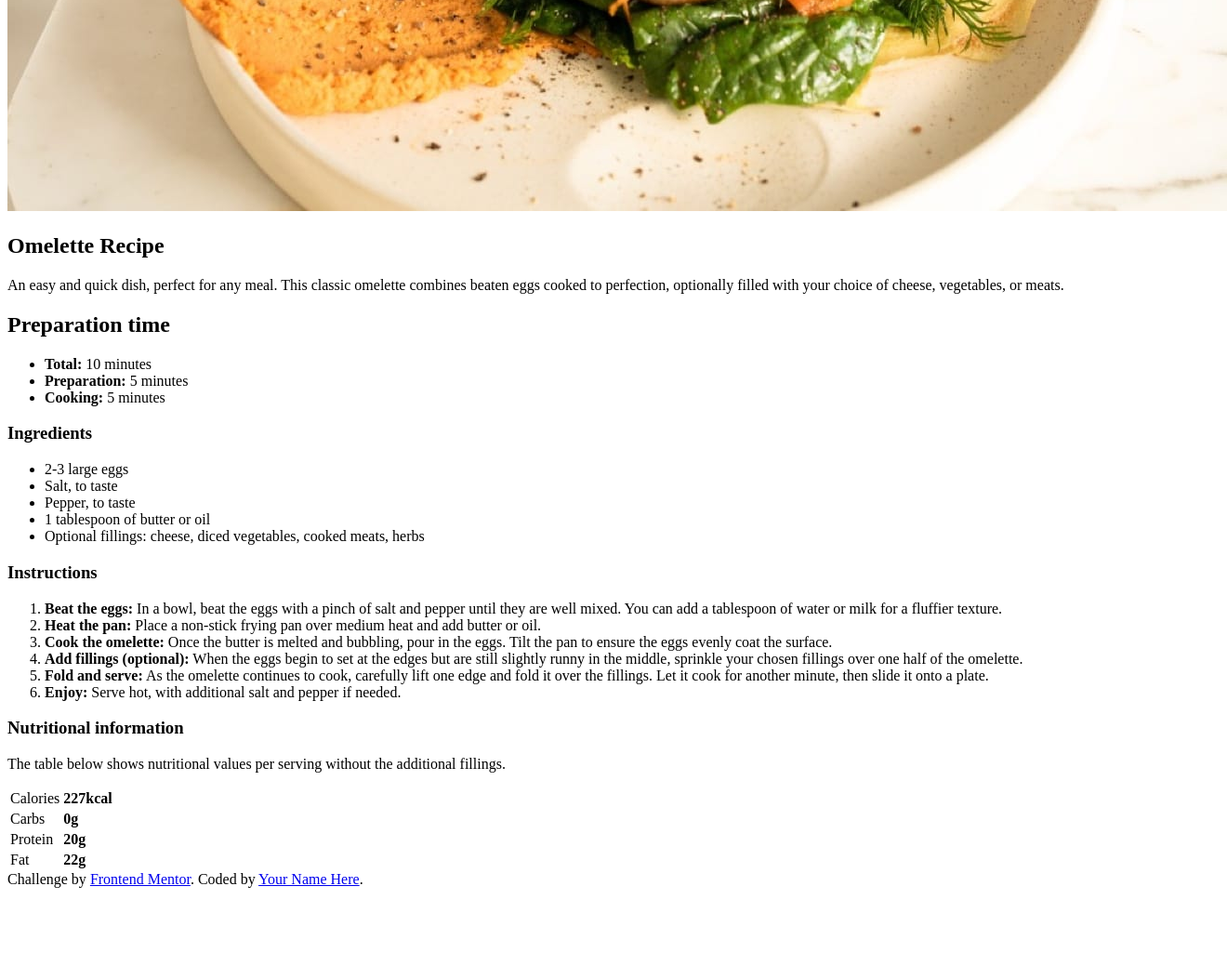
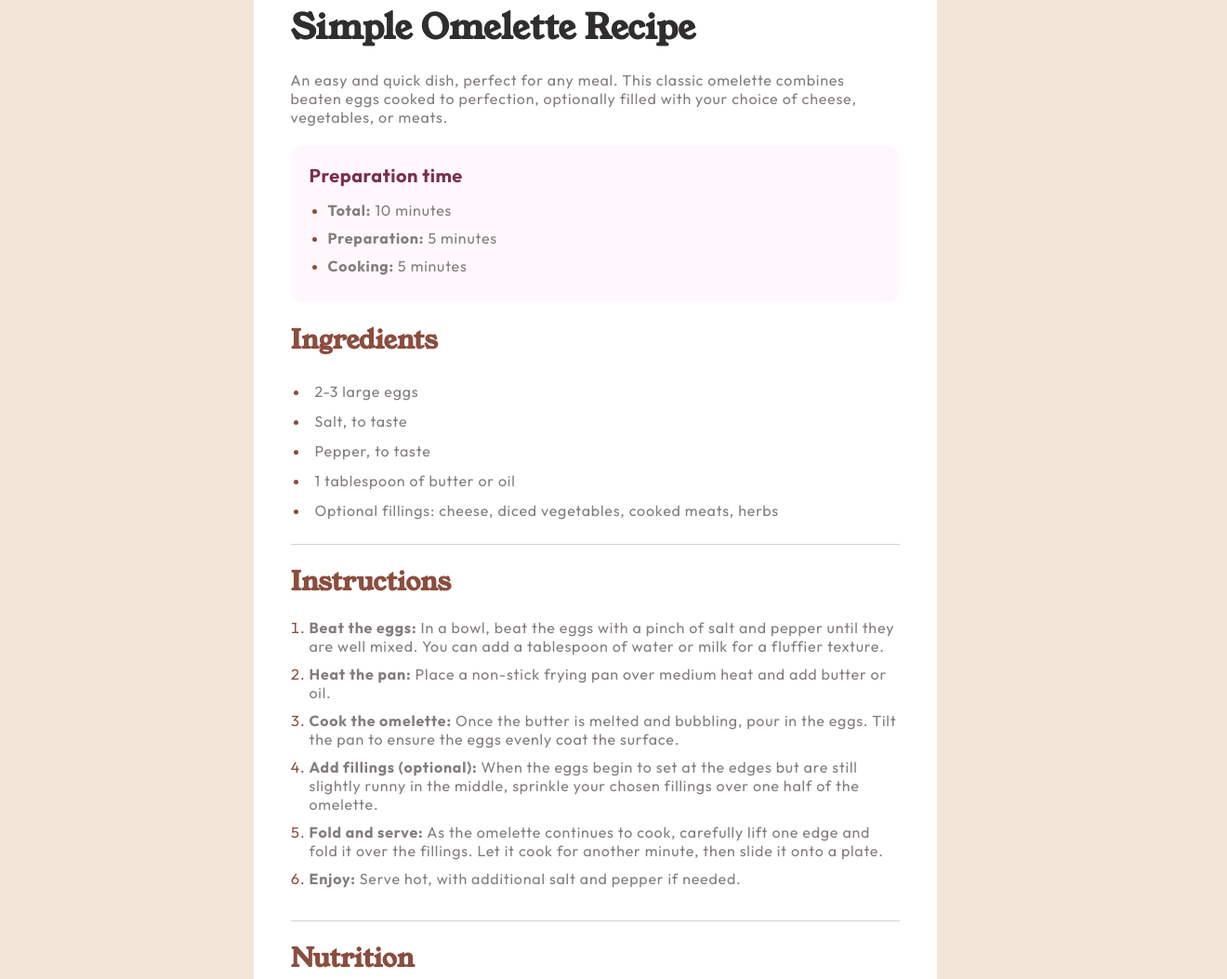
Before and after one commit to rainbowsurfer137/recipe-page, a plain HTML site: page index.html in a window 1280 px wide. Shown: the part 381-1434 px from the top of the page at 93% size, 1320 px wide, since content can reach past the window. Before the commit the page ends 1344 px from the top, so only its background shows below. Drawn offline with Linux system fonts and the light colour scheme; files that its build step writes are made by us from their sources.

Commit message:
Refactor HTML structure and update CSS styles for improved layout and readability

```diff
--- a/index.html
+++ b/index.html
@@ -5,7 +5,7 @@
   <meta name="viewport" content="width=device-width, initial-scale=1.0"> <!-- displays site properly based on user's device -->
 
   <link rel="icon" type="image/png" sizes="32x32" href="./assets/images/favicon-32x32.png">
-  <link rel="stylesheet" type="stylesheet" href="/Users/ericasmibert/Projects/recipe-page-main/styles.css">
+  <link rel="stylesheet" href="styles.css">
 
   <title>Frontend Mentor | Recipe page</title>
 
@@ -17,14 +17,14 @@
   <section class="heading">
     <img src="assets/images/image-omelette.jpeg" alt="Omelette">
 
-    <h1>Omelette Recipe</h1>
+    <h1>Simple Omelette Recipe</h1>
 
     <p>An easy and quick dish, perfect for any meal. This classic omelette combines beaten eggs cooked
     to perfection, optionally filled with your choice of cheese, vegetables, or meats.</p>
   </section>
 
-  <section class="preperation-time">
-    <h2>Preparation time</h2>
+  <section class="preparation-time">
+    <h3>Preparation time</h3>
 
     <ul>
       <li><strong>Total:</strong> 10 minutes</li>
@@ -34,7 +34,7 @@
   </section>
 
   <section class="ingredients">
-    <h3>Ingredients</h3>
+    <h2>Ingredients</h2>
 
     <ul>
       <li>2-3 large eggs</li>
@@ -46,7 +46,7 @@
   </section>
 
   <section class="instructions">
-    <h3>Instructions</h3>
+    <h2>Instructions</h2>
 
     <ol>
       <li><strong>Beat the eggs:</strong> In a bowl, beat the eggs with a pinch of salt and pepper until they are well mixed.
@@ -63,8 +63,8 @@
 
   </section>
 
-  <section class="nutritional-info">
-    <h3>Nutritional information</h3>
+  <section class="nutrition">
+    <h2>Nutrition</h2>
 
     <p>
       The table below shows nutritional values per serving without the additional fillings.
--- a/styles.css
+++ b/styles.css
@@ -1,12 +1,228 @@
-@import url('https://fonts.googleapis.com/css2?family=Outfit:wght@100..900&family=Young+Serif&display=swap');
+@import url('https://fonts.googleapis.com/css2?family=Young+Serif&display=swap');
+@import url('https://fonts.googleapis.com/css2?family=Outfit:wght@100..900&display=swap');
 
 
+/* General Reset */
+* {
+    margin: 0;
+    padding: 0;
+    box-sizing: border-box;
+  }
 
-/*footer styles*/
+/* Body Styles */
+body {
+    font-family: 'Outfit', sans-serif;
+    background-color: #F3E5D8;
+    padding: 20px;
+    display: flex;
+    flex-direction: column;
+    justify-content: center;
+    align-items: center;
+    font-size: 16px;
+    text-align: left;
+}
 
-.attribution {
+h1 {
+    font-family: 'Young Serif', serif;
+    color: #2F2E2C;
+    font-size: 37px;
+}
+
+h2 {
+    color: #8B4D3E;
+    font-family: "Young Serif";
+    font-size: 28px;
+}
+
+h3 {
+    color: #79304E;
+    font-family: Outfit;
+    font-size: 20px;
+    letter-spacing: 0.5px;
+}
+
+p {
+    color: #827E7B;
+    font-family: Outfit;
+    font-size: 16px;
+    letter-spacing: 0.8px;
+}
+
+ul li::marker {
+    color: #8B4D3E;
+}
+
+ol li::marker {
+    color: #8B4D3E;
+}
+
+/* Main Container */
+.main-container {
+    max-width: 735px;
+    background-color: #fff;
+    border-radius: 25px;
+    padding: 40px 40px 25px;
+}
+
+/* Heading Section */
+
+.heading {
+    margin-bottom: 20px;
+  }
+
+  .heading img {
+    max-width: 100%;
+    border-radius: 15px;
+    margin-bottom: 20px;
+  }
+
+  .heading h1 {
+    margin-bottom: 20px;
+  }
+
+  .heading p {
+    margin-bottom: 20px;
+  }
+
+/* Preparation Section */
+
+.preparation-time {
+    display: flex;
+    max-width: 655px;
+    padding: 20px;
+    margin-bottom: 20px;
+    flex-direction: column;
+    justify-content: center;
+    align-items: flex-start;
+    gap: 15px;
+    flex-shrink: 0;
+    border-radius: 15px;
+    background: #FFF7FC;
+}
+
+.preparation-time h2 {
+    align-self: stretch;
+}
+
+.preparation-time ul {
+    color: #827E7B;
+    font-family: Outfit;
+    font-size: 16px;
+    letter-spacing: 0.8px;
+    margin-left: 20px;
+}
+
+.preparation-time li {
+    padding-bottom: 10px;
+}
+
+/* Ingredients Section */
+
+.ingredients {
+    display: flex;
+    max-width: 655px;
+    padding-bottom: 20px;
+    flex-direction: column;
+    align-items: flex-start;
+    flex-shrink: 0;
+    border-bottom: 1px solid rgba(130, 126, 123, 0.35);
+    gap: 20px;
+    margin-bottom: 20px;
+}
+
+
+.ingredients ul {
+    color: #827E7B;
+    font-family: Outfit;
+    font-size: 16px;
+    letter-spacing: 0.8px;
+    margin-left: 20px;
+}
+
+.ingredients li {
+    padding: 6px;
+}
+
+/* Instructions Section */
+
+.instructions {
+    display: flex;
+    flex-direction: column;
+    align-items: flex-start;
+    align-self: stretch;
+    flex-shrink: 0;
+    gap: 20px;
+    padding-bottom: 25px;
+    border-bottom: 1px solid rgba(130, 126, 123, 0.35);
+    margin-bottom: 20px;
+}
+
+.instructions ol {
+    color: #827E7B;
+    font-family: Outfit;
+    font-size: 16px;
+    letter-spacing: 0.8px;
+    margin-left: 20px;
+}
+
+.instructions li {
+    padding-bottom: 10px;
+}
+
+/* Nutrition Section */
+
+.nutrition {
+    display: flex;
+    max-width: 655px;
+    flex-direction: column;
+    align-items: flex-start;
+    flex-shrink: 0;
+    gap: 20px;
+}
+
+.nutrition table {
+    max-width: 655px;
+    display: flex;
+    flex-flow: column nowrap;
+    width: 100%;
+}
+
+.nutrition tr {
+    display: flex;
+    flex-flow: row nowrap;
+    width: 100%;
+    padding: 8px 30px;
+    border-bottom: 1px solid rgba(130, 126, 123, 0.35);
+}
+
+.nutrition td {
+    display: flex;
+    flex: 1;
+    font-size: 14px;
+    padding: 8px 0;
+    justify-content: left;
+    align-items: center;
+    color: #827E7B;
+    font-family: Outfit;
+    font-size: 16px;
+    letter-spacing: 0.8px;
+}
+
+.nutrition td strong{
+    color: #8B4D3E;
+}
+
+.nutrition tr:last-child {
+    border: none;
+  }
+
+/* Footer Styles */
+
+.attribution
+{
     font-size: 11px; text-align: center;
 }
-.attribution a {
+.attribution a
+{
     color: hsl(228, 45%, 44%);
 }
```
